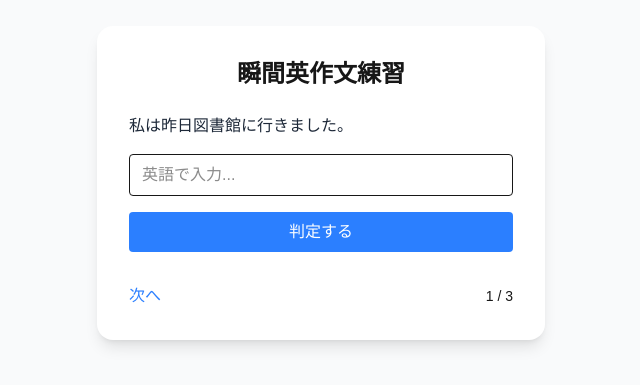
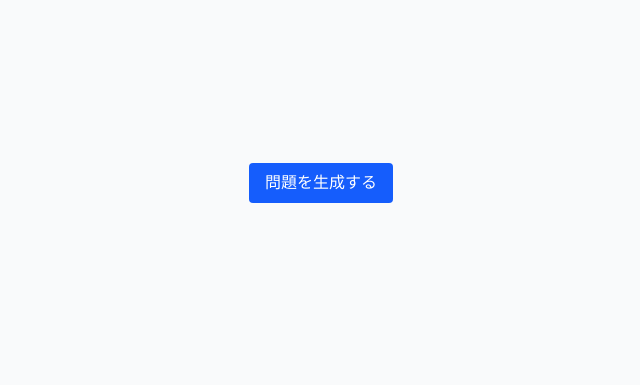
Before and after one commit to Yuji5117/quick-eigo, a Next.js app: page / in a window 1280 px wide. Shown: the part 217-602 px from the top of the page, without its empty margins (319-959 px from the left). Built offline with nearby package versions, Linux system fonts and the light colour scheme.

Commit message:
add exercises generate endpoint and switch chat completion model to gpt-4 for generate and feedback APIs

```diff
--- a/src/app/api/feedback/route.ts
+++ b/src/app/api/exercises/feedback/route.ts
@@ -20,7 +20,7 @@ export const POST = async (req: Request) => {
   `.trim()
 
   const completion = await openai.chat.completions.create({
-    model: 'gpt-4o-mini',
+    model: 'gpt-4',
     messages: [
       {
         role: 'system',
--- /dev/null
+++ b/src/app/api/exercises/generate/route.ts
@@ -0,0 +1,42 @@
+// app/api/exercises/generate/route.ts
+import { openai } from '@/lib/openai'
+import { NextResponse } from 'next/server'
+
+export async function POST(req: Request) {
+  const { topic, level, count, previousQuestions } = await req.json()
+
+  const systemPrompt = `
+あなたはプロの英語問題作成チューターです。
+以下の条件に従って、JSON 配列で瞬間英作文の問題を出力してください。
+・トピック: ${topic}
+・レベル: ${level}
+・問題数: ${count}
+・以前に出した問題は出さない（previousQuestions 配列を参照）
+・30% は疑問文形式
+・日常会話でよく使う構文を優先
+・日本語で問題文のみ（ヒント・解答は含めない）
+出力形式:
+[
+  { "id": 1, "japanese": "…", "type": "affirmative" },
+  …
+]
+`.trim()
+
+  const completion = await openai.chat.completions.create({
+    model: 'gpt-4o',
+    messages: [
+      { role: 'system', content: systemPrompt },
+      { role: 'user', content: JSON.stringify({ previousQuestions }) },
+    ],
+  })
+
+  const text = completion.choices[0].message?.content ?? '[]'
+  let questions: { id: number; japanese: string; type: string }[] = []
+  try {
+    questions = JSON.parse(text)
+  } catch (e) {
+    console.error('Failed to parse questions JSON:', e)
+  }
+
+  return NextResponse.json({ questions })
+}
--- /dev/null
+++ b/src/app/components/ExercisePlayer.tsx
@@ -0,0 +1,97 @@
+'use client'
+
+import { useState } from 'react'
+import { FeedbackDisplay } from './FeedbackDisplay'
+
+type Question = {
+  id: number
+  japanese: string
+  type: 'affirmative' | 'interrogative'
+}
+
+export default function ExercisePlayer() {
+  const [questions, setQuestions] = useState<Question[]>([])
+  const [idx, setIdx] = useState(0)
+  const [answer, setAnswer] = useState('')
+  const [feedback, setFeedback] = useState<string | null>(null)
+
+  // 問題を生成して state にセット
+  const generateQuestions = async () => {
+    const res = await fetch('/api/exercises/generate', {
+      method: 'POST',
+      headers: { 'Content-Type': 'application/json' },
+      body: JSON.stringify({
+        topic: '現在分詞、過去分詞',
+        level: 'TOEIC900点',
+        count: 10,
+        previousQuestions: questions.map(q => q.japanese),
+      }),
+    })
+    const { questions: qs } = await res.json()
+    setQuestions(qs)
+    setIdx(0)
+    setAnswer('')
+    setFeedback(null)
+  }
+
+  // 回答を送って添削フィードバックを取得
+  const sendAnswer = async () => {
+    const q = questions[idx]
+    const res = await fetch('/api/exercises/feedback', {
+      method: 'POST',
+      headers: { 'Content-Type': 'application/json' },
+      body: JSON.stringify({ question: q, userAnswer: answer }),
+    })
+    const { feedback } = await res.json()
+    setFeedback(feedback)
+  }
+
+  if (questions.length === 0) {
+    return (
+      <div className="flex justify-center">
+        <button onClick={generateQuestions} className="rounded bg-blue-600 px-4 py-2 text-white">
+          問題を生成する
+        </button>
+      </div>
+    )
+  }
+
+  const q = questions[idx]
+  return (
+    <div className="mx-auto max-w-md space-y-4">
+      <div className="text-gray-800">
+        <strong>
+          {idx + 1}/{questions.length}
+        </strong>{' '}
+        {q.japanese}
+      </div>
+      <input
+        type="text"
+        value={answer}
+        onChange={e => setAnswer(e.target.value)}
+        className="w-full rounded border px-3 py-2"
+        placeholder="英語で入力…"
+      />
+      <div className="flex space-x-2">
+        <button onClick={sendAnswer} className="flex-1 rounded bg-green-500 py-2 text-white">
+          添削を依頼
+        </button>
+        <button
+          onClick={() => {
+            setIdx(i => Math.min(i + 1, questions.length - 1))
+            setAnswer('')
+            setFeedback(null)
+          }}
+          className="flex-1 rounded bg-gray-200 py-2"
+        >
+          次へ
+        </button>
+      </div>
+      {feedback && (
+        <div className="mt-4">
+          <FeedbackDisplay feedback={feedback} />
+        </div>
+      )}
+    </div>
+  )
+}
--- a/src/app/page.tsx
+++ b/src/app/page.tsx
@@ -1,72 +1,13 @@
 'use client'
 
-import { paths } from '@/lib/paths'
-import { useState } from 'react'
-import { FeedbackDisplay } from './components/FeedbackDisplay'
-
-const sentences = [
-  '私は昨日図書館に行きました。',
-  '彼は毎朝ジョギングをします。',
-  '彼女は英語を勉強しています。',
-]
+import ExercisePlayer from './components/ExercisePlayer'
 
 export default function Home() {
-  const [idx, setIdx] = useState(0)
-  const [input, setInput] = useState('')
-  const [feedback, setFeedback] = useState<string | null>(null)
-
-  const checkAnswer = async () => {
-    const res = await fetch(paths.app.feedback.path, {
-      method: 'POST',
-      headers: { 'Content-Type': 'application/json' },
-      body: JSON.stringify({ question: sentences[idx], userAnswer: input }),
-    })
-
-    const { feedback } = await res.json()
-
-    setFeedback(feedback)
-  }
-
-  const next = () => {
-    setIdx(prev => (prev + 1) % sentences.length)
-    setInput('')
-    setFeedback(null)
-  }
-
   return (
     <div>
       <main>
         <div className="flex min-h-screen items-center justify-center bg-gray-50 p-4">
-          <div className="w-full max-w-md rounded-2xl bg-white p-8 shadow-lg">
-            <h1 className="mb-6 text-center text-2xl font-bold">瞬間英作文練習</h1>
-            <p className="mb-4 text-gray-800">{sentences[idx]}</p>
-            <input
-              type="text"
-              value={input}
-              onChange={e => setInput(e.target.value)}
-              placeholder="英語で入力..."
-              className="mb-4 w-full rounded border px-3 py-2 focus:ring focus:outline-none"
-            />
-            <button
-              onClick={checkAnswer}
-              className="mb-4 w-full rounded bg-blue-500 py-2 text-white transition hover:bg-blue-600"
-            >
-              判定する
-            </button>
-            {feedback && (
-              <div className="mt-4">
-                <FeedbackDisplay feedback={feedback} />
-              </div>
-            )}
-            <div className="mt-4 flex items-center justify-between">
-              <button onClick={next} className="text-blue-500 hover:underline">
-                次へ
-              </button>
-              <div className="text-sm">
-                {idx + 1} / {sentences.length}
-              </div>
-            </div>
-          </div>
+          <ExercisePlayer />
         </div>
       </main>
       <footer></footer>
--- a/src/lib/paths.ts
+++ b/src/lib/paths.ts
@@ -1,7 +1,12 @@
 export const paths = {
   app: {
-    feedback: {
-      path: '/api/feedback',
+    exercise: {
+      generate: {
+        path: '/api/exercise/generate',
+      },
+      feedback: {
+        path: '/api/exercise/feedback',
+      },
     },
   },
 } as const
```
